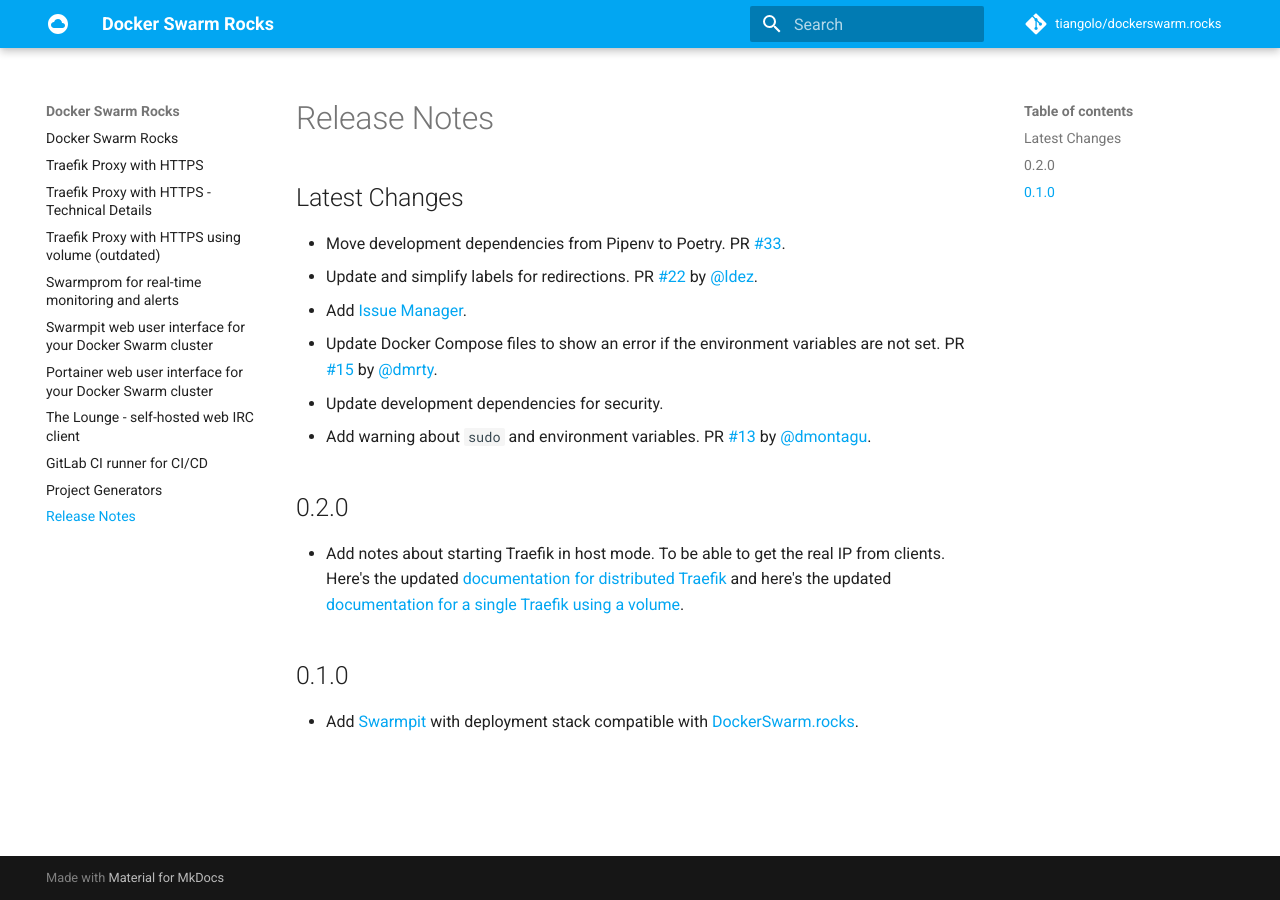
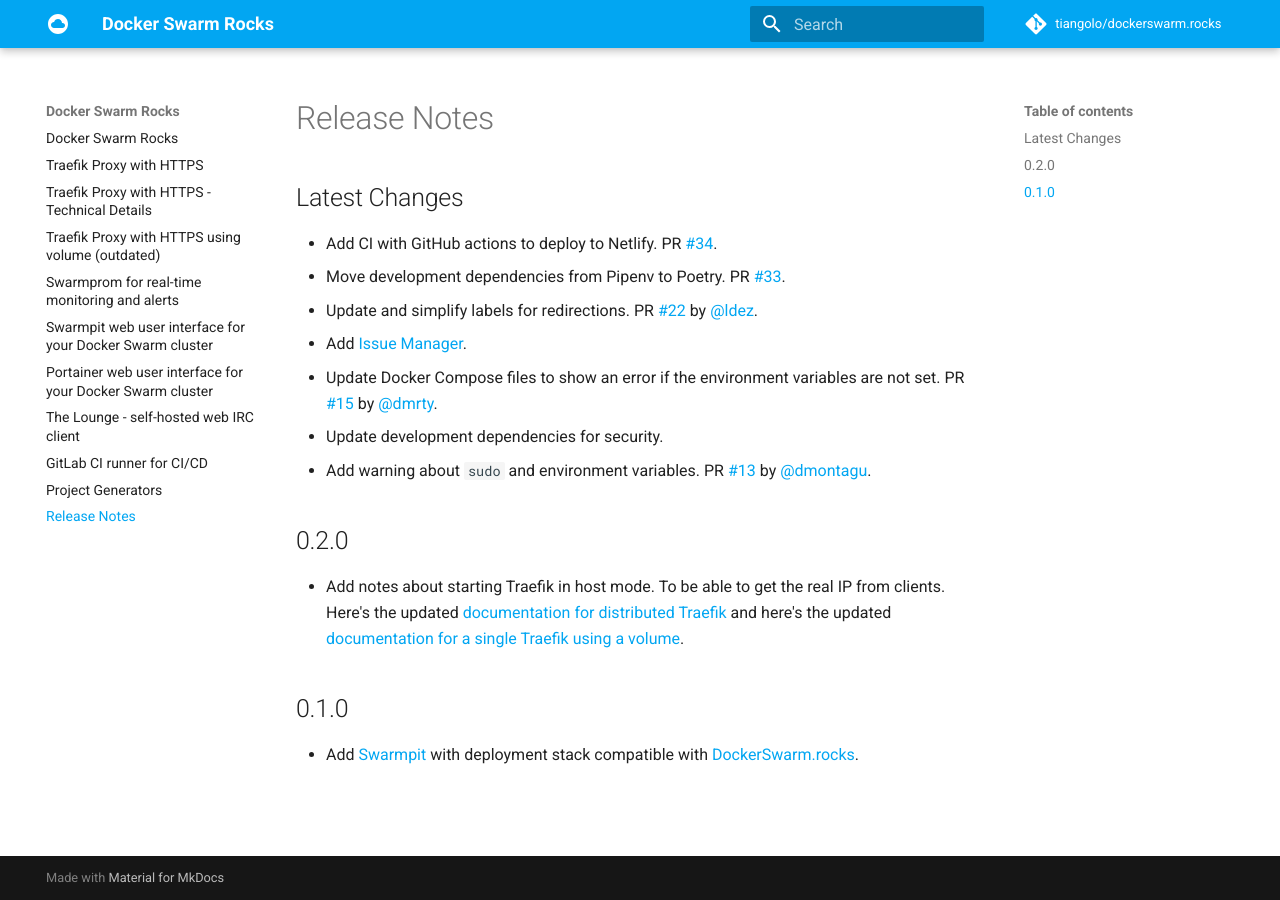
Before and after one commit to tiangolo/dockerswarm.rocks, an MkDocs documentation site: the page built from docs/release-notes.md, in a window 1280 px wide. Built offline with MkDocs 1.6.1 and Material for MkDocs 9.7.7, drawn with Linux system fonts in a browser that asks for light colours; comment, search, counter and statistics services are not loaded.

Commit message:
:memo: Update release notes

```diff
--- a/docs/release-notes.md
+++ b/docs/release-notes.md
@@ -1,5 +1,6 @@
 ## Latest Changes
 
+* Add CI with GitHub actions to deploy to Netlify. PR [#34](https://github.com/tiangolo/dockerswarm.rocks/pull/34).
 * Move development dependencies from Pipenv to Poetry. PR [#33](https://github.com/tiangolo/dockerswarm.rocks/pull/33).
 * Update and simplify labels for redirections. PR [#22](https://github.com/tiangolo/dockerswarm.rocks/pull/22) by [@ldez](https://github.com/ldez).
 * Add [Issue Manager](https://github.com/tiangolo/issue-manager).
```
